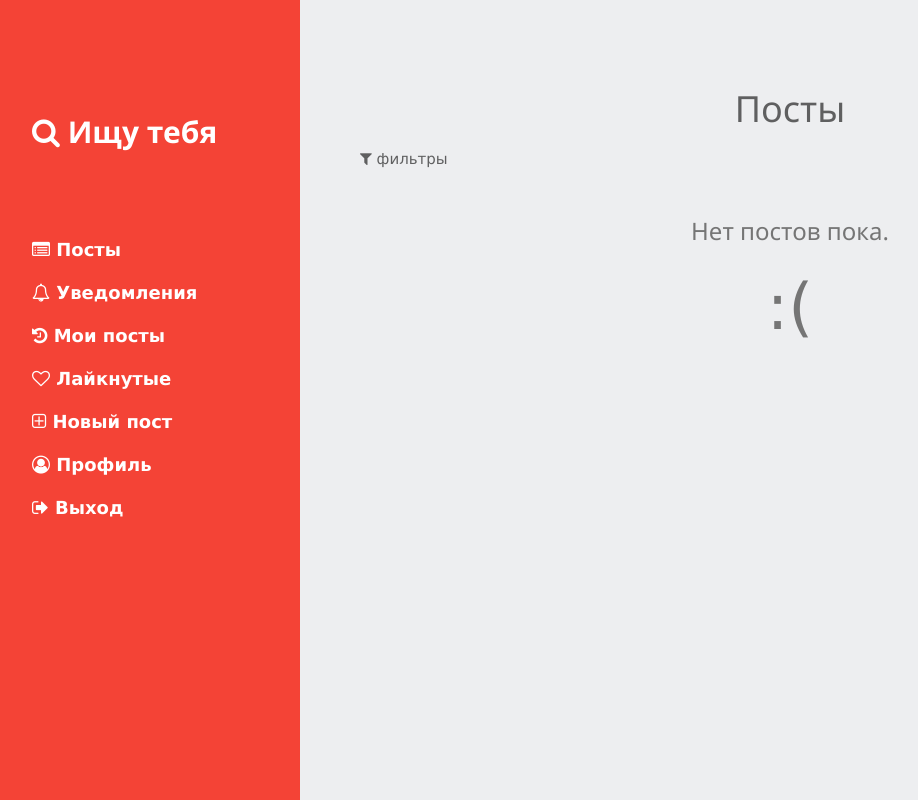
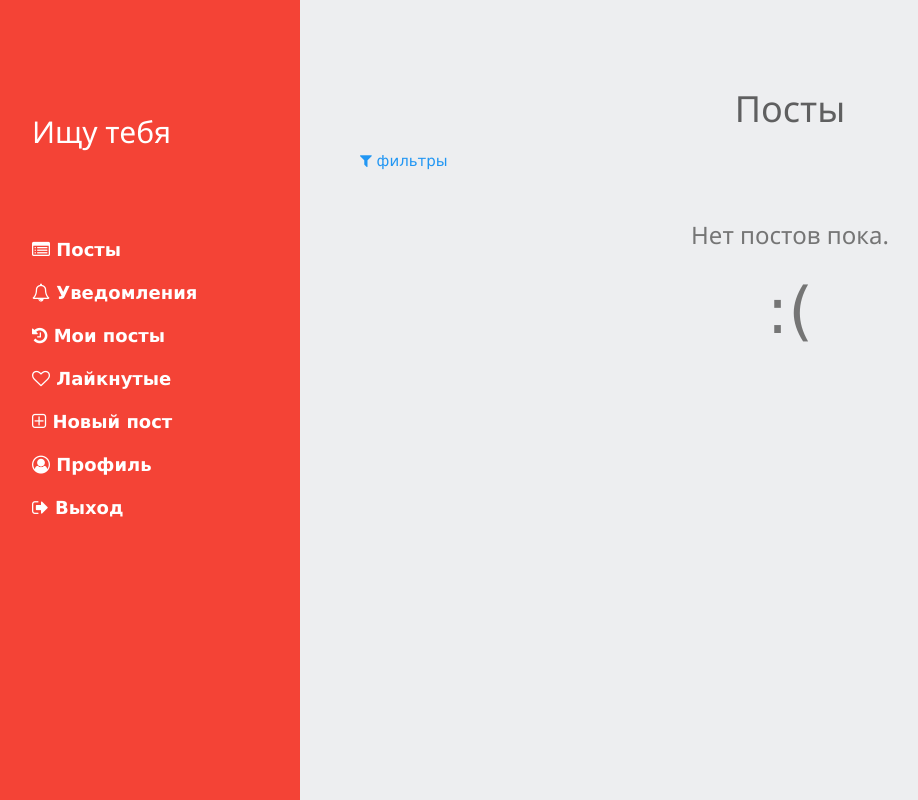
Before and after one commit to Koi7/syp, a Django app: page /posts/ in a window 1280 px wide. Shown: the whole page, without its empty margins (0-918 px from the left). Run offline with Django 3.2, Linux system fonts and the light colour scheme; the visitor is signed in with stand-in values (Sample User, id 1); data that the repository does not hold is empty; some libraries are stand-ins or nearby versions.

Commit message:
style filter button

```diff
--- a/posts/templates/posts/base.html
+++ b/posts/templates/posts/base.html
@@ -24,7 +24,7 @@
     <nav class="w3-sidenav w3-red w3-collapse w3-top w3-large w3-padding" style="z-index:3;width:300px;font-weight:bold;" id="mySidenav"><br>
       <a href="javascript:void(0)" onclick="w3_close()" class="w3-padding-xlarge w3-hide-large w3-display-topleft w3-hover-white" style="width:100%;font-size:22px; font-weight: normal;">з а к р ы т ь</a>
       <div class="w3-container">
-        <h2 class="w3-padding-64"><b><i class="fa fa-search" aria-hidden="true"></i> Ищу тебя </b></h2>
+        <h2 class="w3-padding-64">Ищу тебя</h2>
       </div>
       <!-- ORDERED BY USAGE PROBABILITY -->
       <a href="{% url 'posts' %}" onclick="w3_close()" class="w3-padding w3-hover-white" ><i class="fa fa-list-alt" aria-hidden="true"></i> Посты</a>
--- a/posts/templates/posts/filter_panel.html
+++ b/posts/templates/posts/filter_panel.html
@@ -1,5 +1,5 @@
-<div class="w3-container">
-	<span id="filter_panel_toggler" class="w3-padding-tiny w3-text-awesome pointer"><i class="fa fa-filter" aria-hidden="true"></i> фильтры</span>
+<div class="w3-container margin-center">
+	<button id="filter_panel_toggler" class="w3-padding-tiny w3-btn w3-text-blue main-bg-color"><i class="fa fa-filter" aria-hidden="true"></i> фильтры</button>
 	<div id="filters" class="pure-form w3-row-padding margin-bottom-large margin-bottom-large no-display">
 		<!-- CITY FILTER -->
 		<div class="w3-col  l3">
--- a/posts/templates/posts/liked.html
+++ b/posts/templates/posts/liked.html
@@ -2,7 +2,7 @@
 
 {% load static from staticfiles %}
 
-{% block title %}Мне понравились{% endblock %}
+{% block title %}Лайкнутые{% endblock %}
 
 {% block content %}
     <!-- PAGE HEADER -->
```
Also changed, not shown: posts/templates/posts/like_form.html (deleted, +0 -24 lines), posts/static/fonts/Lobster-Regular.ttf (added).
